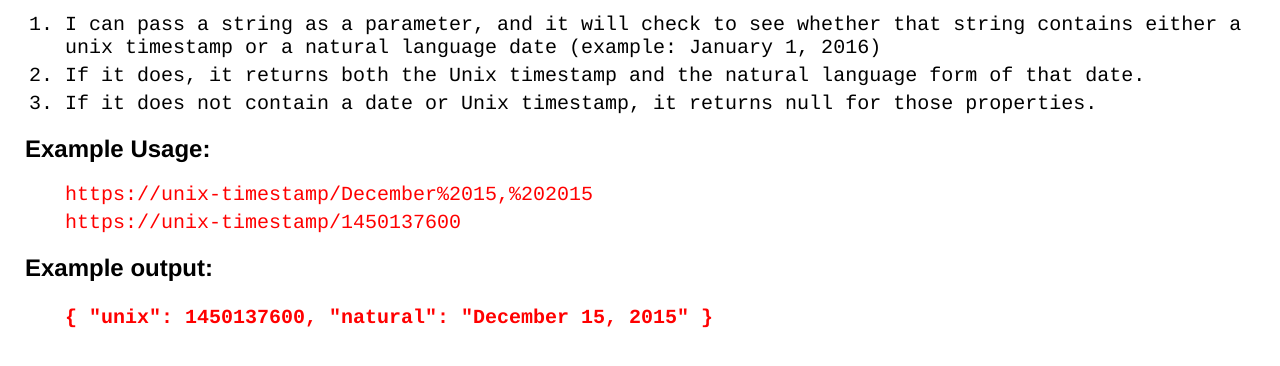
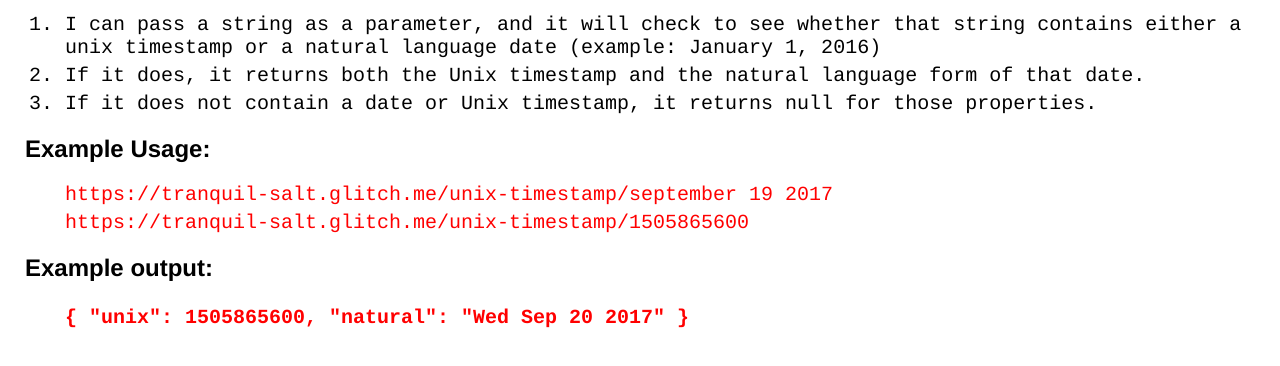
Before and after one commit to aalokgupta/tiny_url, a website: page views/index.html in a window 1280 px wide. Shown: the part 100-466 px from the top of the page. Drawn offline with nearby package versions, Linux system fonts and the light colour scheme.

Commit message:
Checkpoint

```diff
--- a/views/index.html
+++ b/views/index.html
@@ -43,14 +43,14 @@
           Example Usage:
         </h2>
         <ul style = "list-style-type: none">
-          <li style ="color:red">https://unix-timestamp/December%2015,%202015</li>
-          <li style = "color:red">https://unix-timestamp/1450137600</li>
+          <li style ="color:red">https://tranquil-salt.glitch.me/unix-timestamp/september 19 2017</li>
+          <li style = "color:red">https://tranquil-salt.glitch.me/unix-timestamp/1505865600</li>
         </ul>
       </div>
     <div>
       <h2> Example output:
         <ul style = "list-style-type: none">
-          <li style ="color:red">{ "unix": 1450137600, "natural": "December 15, 2015" }</li>
+          <li style ="color:red">{ "unix": 1505865600, "natural": "Wed Sep 20 2017" }</li>
         </ul>
       </h2>
     </div>
```
Also changed, not shown: server.js (+5 -6 lines).
